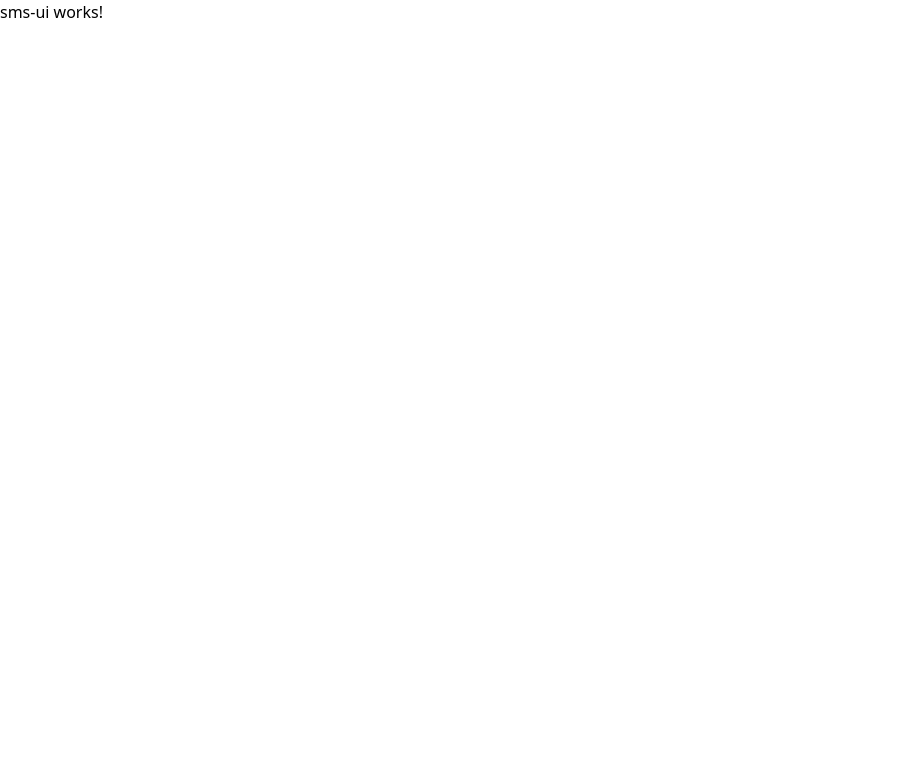
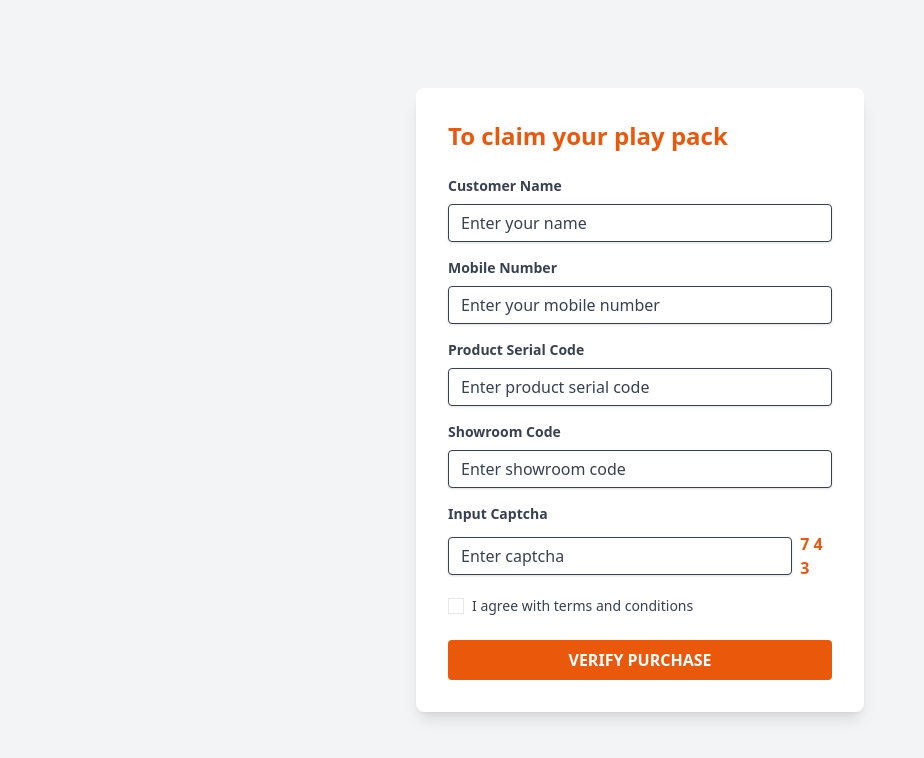
Before and after one commit to Zahed75/giftSms, an Angular app: page /purchase in a window 1280 px wide. Shown: the top 758 px of the page, without its empty margins (0-924 px from the left). Built offline with nearby package versions, Linux system fonts and the light colour scheme.

Commit message:
UI updated

```diff
--- a/src/components/sms-ui/sms-ui.component.html
+++ b/src/components/sms-ui/sms-ui.component.html
@@ -1 +1,46 @@
-<p>sms-ui works!</p>
+<div class="min-h-screen bg-gray-100 flex items-center justify-center p-4">
+  <div class="bg-white p-8 rounded-lg shadow-lg max-w-md w-full">
+    <h1 class="text-2xl font-bold text-orange-600 mb-6">To claim your play pack</h1>
+
+    <form>
+      <div class="mb-4">
+        <label class="block text-gray-700 text-sm font-bold mb-2" for="customerName">Customer Name</label>
+        <input class="shadow appearance-none border rounded w-full py-2 px-3 text-gray-700 leading-tight focus:outline-none focus:shadow-outline" id="customerName" type="text" placeholder="Enter your name">
+      </div>
+
+      <div class="mb-4">
+        <label class="block text-gray-700 text-sm font-bold mb-2" for="mobileNumber">Mobile Number</label>
+        <input class="shadow appearance-none border rounded w-full py-2 px-3 text-gray-700 leading-tight focus:outline-none focus:shadow-outline" id="mobileNumber" type="text" placeholder="Enter your mobile number">
+      </div>
+
+      <div class="mb-4">
+        <label class="block text-gray-700 text-sm font-bold mb-2" for="productSerialCode">Product Serial Code</label>
+        <input class="shadow appearance-none border rounded w-full py-2 px-3 text-gray-700 leading-tight focus:outline-none focus:shadow-outline" id="productSerialCode" type="text" placeholder="Enter product serial code">
+      </div>
+
+      <div class="mb-4">
+        <label class="block text-gray-700 text-sm font-bold mb-2" for="showroomCode">Showroom Code</label>
+        <input class="shadow appearance-none border rounded w-full py-2 px-3 text-gray-700 leading-tight focus:outline-none focus:shadow-outline" id="showroomCode" type="text" placeholder="Enter showroom code">
+      </div>
+
+      <div class="mb-4">
+        <label class="block text-gray-700 text-sm font-bold mb-2" for="captcha">Input Captcha</label>
+        <div class="flex items-center">
+          <input class="shadow appearance-none border rounded w-full py-2 px-3 text-gray-700 leading-tight focus:outline-none focus:shadow-outline" id="captcha" type="text" placeholder="Enter captcha">
+          <span class="ml-2 text-orange-600 font-bold">7 4 3</span>
+        </div>
+      </div>
+
+      <div class="mb-6">
+        <label class="flex items-center">
+          <input type="checkbox" class="form-checkbox h-4 w-4 text-orange-600">
+          <span class="ml-2 text-gray-700 text-sm">I agree with terms and conditions</span>
+        </label>
+      </div>
+
+      <button class="bg-orange-600 hover:bg-orange-700 text-white font-bold py-2 px-4 rounded focus:outline-none focus:shadow-outline w-full transition duration-300" type="button">
+        VERIFY PURCHASE
+      </button>
+    </form>
+  </div>
+</div>
```
Also changed, not shown: public/assets/images/ belLogo.png (added).
